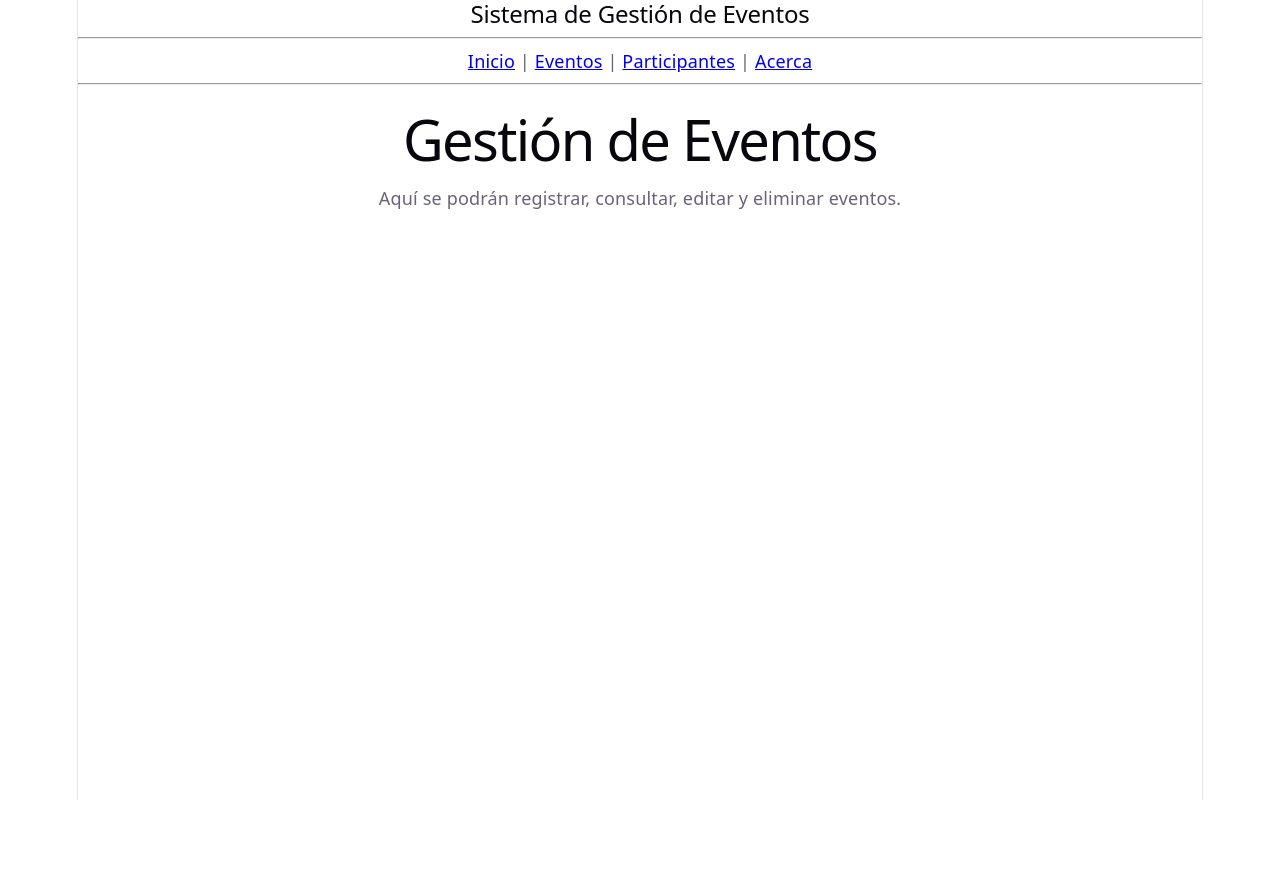
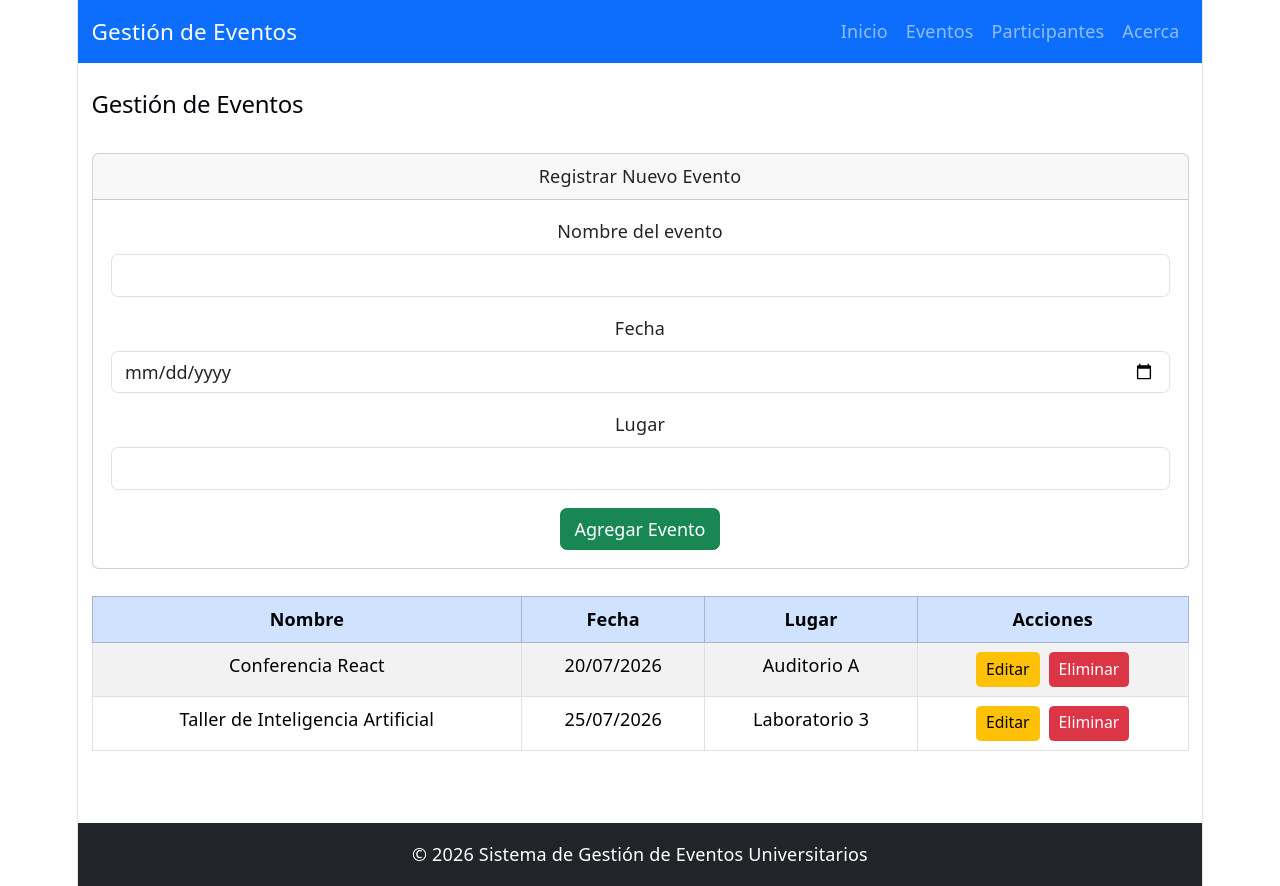
Before and after one commit to JTeran152/EVALUACION_FINAL, a React (Vite) app: page /eventos in a window 1280 px wide. Before the commit the page ends 800 px from the top, so only its background shows below. Built offline with nearby package versions, Linux system fonts and the light colour scheme.

Commit message:
Separar componentes y agregar eliminar eventos

```diff
--- a/package.json
+++ b/package.json
@@ -10,6 +10,7 @@
     "preview": "vite preview"
   },
   "dependencies": {
+    "bootstrap": "^5.3.8",
     "react": "^19.2.7",
     "react-dom": "^19.2.7",
     "react-router-dom": "^7.18.1"
--- a/src/App.jsx
+++ b/src/App.jsx
@@ -3,6 +3,7 @@ import "./App.css";
 import { Routes, Route } from "react-router-dom";
 
 import Navbar from "./components/Navbar";
+import Footer from "./components/Footer";
 
 import Home from "./pages/Home";
 import Eventos from "./pages/Eventos";
@@ -20,6 +21,8 @@ function App() {
         <Route path="/participantes" element={<Participantes />} />
         <Route path="/acerca" element={<Acerca />} />
       </Routes>
+
+      <Footer />
     </>
   );
 }
--- /dev/null
+++ b/src/components/EventForm.jsx
@@ -0,0 +1,69 @@
+function EventForm({
+  nombre,
+  setNombre,
+  fecha,
+  setFecha,
+  lugar,
+  setLugar,
+  agregarEvento,
+}) {
+  return (
+    <div className="card mb-4">
+      <div className="card-header">
+        Registrar Nuevo Evento
+      </div>
+
+      <div className="card-body">
+
+        <div className="mb-3">
+          <label className="form-label">
+            Nombre del evento
+          </label>
+
+          <input
+            type="text"
+            className="form-control"
+            value={nombre}
+            onChange={(e) => setNombre(e.target.value)}
+          />
+        </div>
+
+        <div className="mb-3">
+          <label className="form-label">
+            Fecha
+          </label>
+
+          <input
+            type="date"
+            className="form-control"
+            value={fecha}
+            onChange={(e) => setFecha(e.target.value)}
+          />
+        </div>
+
+        <div className="mb-3">
+          <label className="form-label">
+            Lugar
+          </label>
+
+          <input
+            type="text"
+            className="form-control"
+            value={lugar}
+            onChange={(e) => setLugar(e.target.value)}
+          />
+        </div>
+
+        <button
+          className="btn btn-success"
+          onClick={agregarEvento}
+        >
+          Agregar Evento
+        </button>
+
+      </div>
+    </div>
+  );
+}
+
+export default EventForm;
--- /dev/null
+++ b/src/components/EventTable.jsx
@@ -0,0 +1,47 @@
+function EventTable({ eventos, eliminarEvento }) {
+  return (
+    <table className="table table-striped table-bordered">
+
+      <thead className="table-primary">
+        <tr>
+          <th>Nombre</th>
+          <th>Fecha</th>
+          <th>Lugar</th>
+          <th>Acciones</th>
+        </tr>
+      </thead>
+
+      <tbody>
+
+        {eventos.map((evento) => (
+
+          <tr key={evento.id}>
+
+            <td>{evento.nombre}</td>
+            <td>{evento.fecha}</td>
+            <td>{evento.lugar}</td>
+
+            <td>
+              <button className="btn btn-warning btn-sm me-2">
+                Editar
+              </button>
+
+              <button
+                className="btn btn-danger btn-sm"
+                onClick={() => eliminarEvento(evento.id)}
+              >
+                Eliminar
+              </button>
+            </td>
+
+          </tr>
+
+        ))}
+
+      </tbody>
+
+    </table>
+  );
+}
+
+export default EventTable;
--- /dev/null
+++ b/src/components/Footer.jsx
@@ -0,0 +1,11 @@
+function Footer() {
+  return (
+    <footer className="bg-dark text-white text-center py-3 mt-5">
+      <p className="mb-0">
+        © 2026 Sistema de Gestión de Eventos Universitarios
+      </p>
+    </footer>
+  );
+}
+
+export default Footer;
--- a/src/components/Navbar.jsx
+++ b/src/components/Navbar.jsx
@@ -2,17 +2,33 @@ import { Link } from "react-router-dom";
 
 function Navbar() {
   return (
-    <nav>
-      <h2>Sistema de Gestión de Eventos</h2>
+    <nav className="navbar navbar-expand-lg navbar-dark bg-primary">
+      <div className="container">
 
-      <hr />
+        <Link className="navbar-brand" to="/">
+          Gestión de Eventos
+        </Link>
 
-      <Link to="/">Inicio</Link> |{" "}
-      <Link to="/eventos">Eventos</Link> |{" "}
-      <Link to="/participantes">Participantes</Link> |{" "}
-      <Link to="/acerca">Acerca</Link>
+        <div className="navbar-nav">
 
-      <hr />
+          <Link className="nav-link" to="/">
+            Inicio
+          </Link>
+
+          <Link className="nav-link" to="/eventos">
+            Eventos
+          </Link>
+
+          <Link className="nav-link" to="/participantes">
+            Participantes
+          </Link>
+
+          <Link className="nav-link" to="/acerca">
+            Acerca
+          </Link>
+
+        </div>
+      </div>
     </nav>
   );
 }
--- a/src/main.jsx
+++ b/src/main.jsx
@@ -1,6 +1,7 @@
 import { StrictMode } from "react";
 import { createRoot } from "react-dom/client";
 import { BrowserRouter } from "react-router-dom";
+import "bootstrap/dist/css/bootstrap.min.css";
 import "./index.css";
 import App from "./App";
 
--- a/src/pages/Eventos.jsx
+++ b/src/pages/Eventos.jsx
@@ -1,11 +1,87 @@
+import EventForm from "../components/EventForm";
+import EventTable from "../components/EventTable";
+import { useState } from "react";
+
 function Eventos() {
+  // Lista inicial de eventos
+  const [eventos, setEventos] = useState([
+    {
+      id: 1,
+      nombre: "Conferencia React",
+      fecha: "20/07/2026",
+      lugar: "Auditorio A",
+    },
+    {
+      id: 2,
+      nombre: "Taller de Inteligencia Artificial",
+      fecha: "25/07/2026",
+      lugar: "Laboratorio 3",
+    },
+  ]);
+
+  // Datos del formulario
+  const [nombre, setNombre] = useState("");
+  const [fecha, setFecha] = useState("");
+  const [lugar, setLugar] = useState("");
+
+  // Agregar un nuevo evento
+  const agregarEvento = () => {
+    // Validación sencilla
+    if (!nombre || !fecha || !lugar) {
+      alert("Completa todos los campos.");
+      return;
+    }
+
+    const nuevoEvento = {
+      id: eventos.length + 1,
+      nombre,
+      fecha,
+      lugar,
+    };
+
+    setEventos([...eventos, nuevoEvento]);
+
+    // Limpiar formulario
+    setNombre("");
+    setFecha("");
+    setLugar("");
+  };
+
+  // Eliminar un evento
+  const eliminarEvento = (id) => {
+    const eventosActualizados = eventos.filter(
+      (evento) => evento.id !== id
+    );
+
+    setEventos(eventosActualizados);
+  };
+
   return (
-    <div>
-      <h1>Gestión de Eventos</h1>
+    <div className="container mt-4">
 
-      <p>
-        Aquí se podrán registrar, consultar, editar y eliminar eventos.
-      </p>
+      <div className="d-flex justify-content-between align-items-center mb-4">
+        <h2>Gestión de Eventos</h2>
+      </div>
+
+      {/* Formulario */}
+
+      <EventForm
+        nombre={nombre}
+        setNombre={setNombre}
+        fecha={fecha}
+        setFecha={setFecha}
+        lugar={lugar}
+        setLugar={setLugar}
+        agregarEvento={agregarEvento}
+      />
+
+      {/* Tabla */}
+
+      <EventTable
+        eventos={eventos}
+        eliminarEvento={eliminarEvento}
+      />
+
     </div>
   );
 }
--- a/src/pages/Home.jsx
+++ b/src/pages/Home.jsx
@@ -1,14 +1,84 @@
+import { Link } from "react-router-dom";
+
 function Home() {
   return (
-    <div>
-      <h1>Sistema de Gestión de Eventos Universitarios</h1>
+    <div className="container py-5">
 
-      <h2>Bienvenido</h2>
+      <div className="text-center">
 
-      <p>
-        Esta plataforma permitirá registrar, consultar e inscribir
-        participantes en eventos académicos de la universidad.
-      </p>
+        <h1 className="display-4 fw-bold mb-3">
+          Sistema de Gestión de Eventos Universitarios
+        </h1>
+
+        <p className="lead text-muted">
+          Administra conferencias, talleres, seminarios y eventos
+          académicos desde una única plataforma.
+        </p>
+
+        <Link to="/eventos" className="btn btn-primary btn-lg mt-3">
+          Ver Eventos
+        </Link>
+
+      </div>
+
+      <div className="row mt-5">
+
+        <div className="col-md-4">
+
+          <div className="card shadow-sm">
+
+            <div className="card-body text-center">
+
+              <h4>📅 Eventos</h4>
+
+              <p>
+                Registra y administra todos los eventos académicos.
+              </p>
+
+            </div>
+
+          </div>
+
+        </div>
+
+        <div className="col-md-4">
+
+          <div className="card shadow-sm">
+
+            <div className="card-body text-center">
+
+              <h4>👥 Participantes</h4>
+
+              <p>
+                Gestiona estudiantes y docentes inscritos.
+              </p>
+
+            </div>
+
+          </div>
+
+        </div>
+
+        <div className="col-md-4">
+
+          <div className="card shadow-sm">
+
+            <div className="card-body text-center">
+
+              <h4>🎓 Universidad</h4>
+
+              <p>
+                Organiza conferencias, talleres y seminarios.
+              </p>
+
+            </div>
+
+          </div>
+
+        </div>
+
+      </div>
+
     </div>
   );
 }
```
Also changed, not shown: 1 other file (tests, documents, lock files or other folders).
